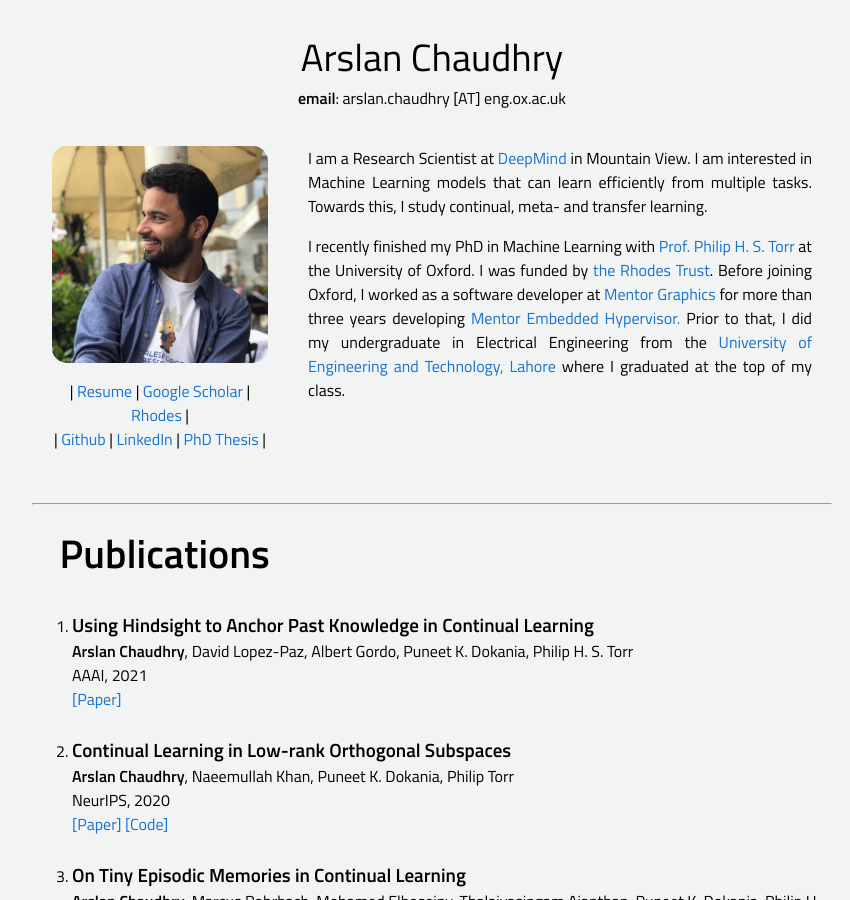
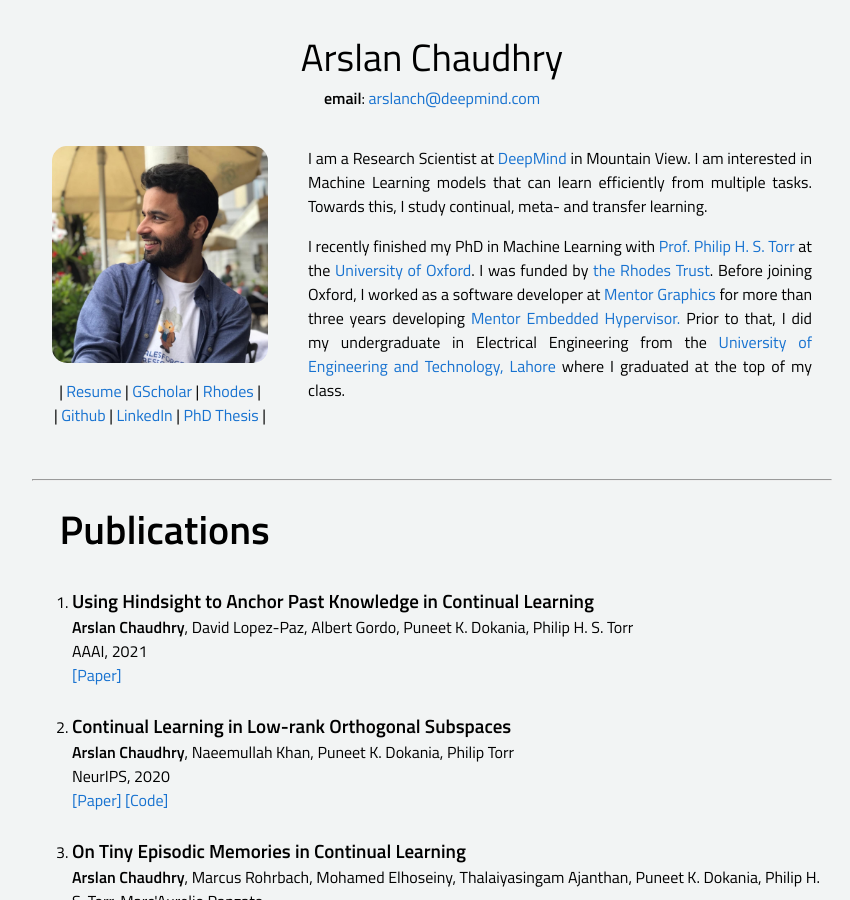
Before and after one commit to arslan-chaudhry/arslan-chaudhry.github.io, a Jekyll site: the page index.html, which Jekyll copies as it is, in a window 1280 px wide and 900 px high. Shown: the whole window, without its empty margins (208-1058 px from the left). Built offline with Jekyll 4.4.1, drawn with Linux system fonts in a browser that asks for light colours.

Commit message:
adding DM

```diff
--- a/index.html
+++ b/index.html
@@ -74,7 +74,7 @@
     <pageheading>Arslan Chaudhry</pageheading><br>
     <b>email</b>:
     <font id="email" style="display:inline;">
-        arslan.chaudhry [AT] eng.ox.ac.uk
+        <a href = "mailto: arslanch@deepmind.com">arslanch@deepmind.com</a>
     </font>
   </p>
 
@@ -82,7 +82,7 @@
     <td width="32%" valign="top"><a href="files/Arslan.jpg"><img src="files/Arslan.jpg" width="100%" style="border-radius:15px"></a>
     <p align=center>
     | <a href="files/Arslan-Resume.pdf">Resume</a> |
-    <a href="https://scholar.google.co.uk/citations?user=FO8vjQMAAAAJ&hl=en">Google Scholar</a> |
+    <a href="https://scholar.google.co.uk/citations?user=FO8vjQMAAAAJ&hl=en">GScholar</a> |
     <a href="https://www.rhodeshouse.ox.ac.uk/scholars/rhodes-scholars-class-of-2016/muhammad-arslan-chaudhry/">Rhodes</a> |<br/>|
     <a href="https://github.com/arslan-chaudhry/">Github</a> |
     <a href="https://www.linkedin.com/in/arslanch/">LinkedIn</a> |
@@ -93,7 +93,7 @@
 
       <p>I am a Research Scientist at <a href="https://deepmind.com/">DeepMind</a> in Mountain View. I am interested in Machine Learning models that can learn efficiently from multiple tasks. Towards this, I study continual, meta- and transfer learning.</p>
 
-      <p>I recently finished my PhD in Machine Learning with <a href="http://www.robots.ox.ac.uk/%7Ephst/" > Prof. Philip H. S. Torr</a> at the University of Oxford. I was funded by <a href="https://www.rhodeshouse.ox.ac.uk/">the Rhodes Trust</a>. Before joining Oxford, I worked as a software developer at <a href="https://www.mentor.com/" >Mentor Graphics</a> for more than three years developing <a href="https://www.mentor.com/embedded-software/hypervisor/" >Mentor Embedded Hypervisor.</a> Prior to that, I did my undergraduate in Electrical Engineering from the <a href="http://www.uet.edu.pk/" >University of Engineering and Technology, Lahore</a> where I graduated at the top of my class.</p>
+      <p>I recently finished my PhD in Machine Learning with <a href="http://www.robots.ox.ac.uk/%7Ephst/" > Prof. Philip H. S. Torr</a> at the <a href="https://www.ox.ac.uk/">University of Oxford</a>. I was funded by <a href="https://www.rhodeshouse.ox.ac.uk/">the Rhodes Trust</a>. Before joining Oxford, I worked as a software developer at <a href="https://www.mentor.com/" >Mentor Graphics</a> for more than three years developing <a href="https://www.mentor.com/embedded-software/hypervisor/" >Mentor Embedded Hypervisor.</a> Prior to that, I did my undergraduate in Electrical Engineering from the <a href="http://www.uet.edu.pk/" >University of Engineering and Technology, Lahore</a> where I graduated at the top of my class.</p>
 
     </td>
   </tr>
```
